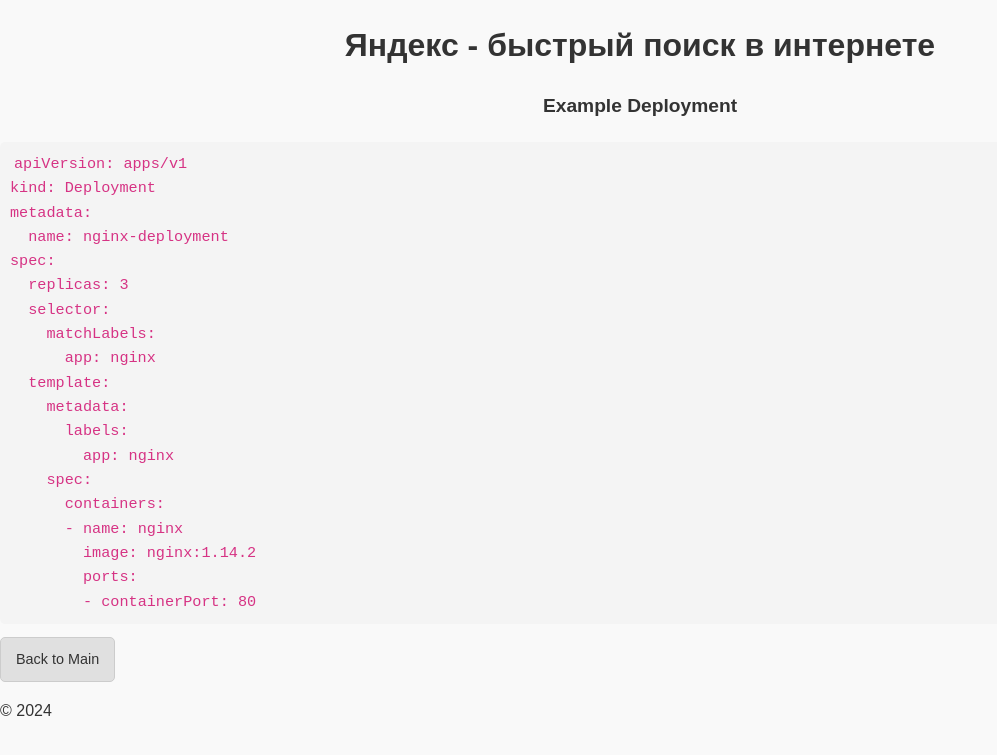
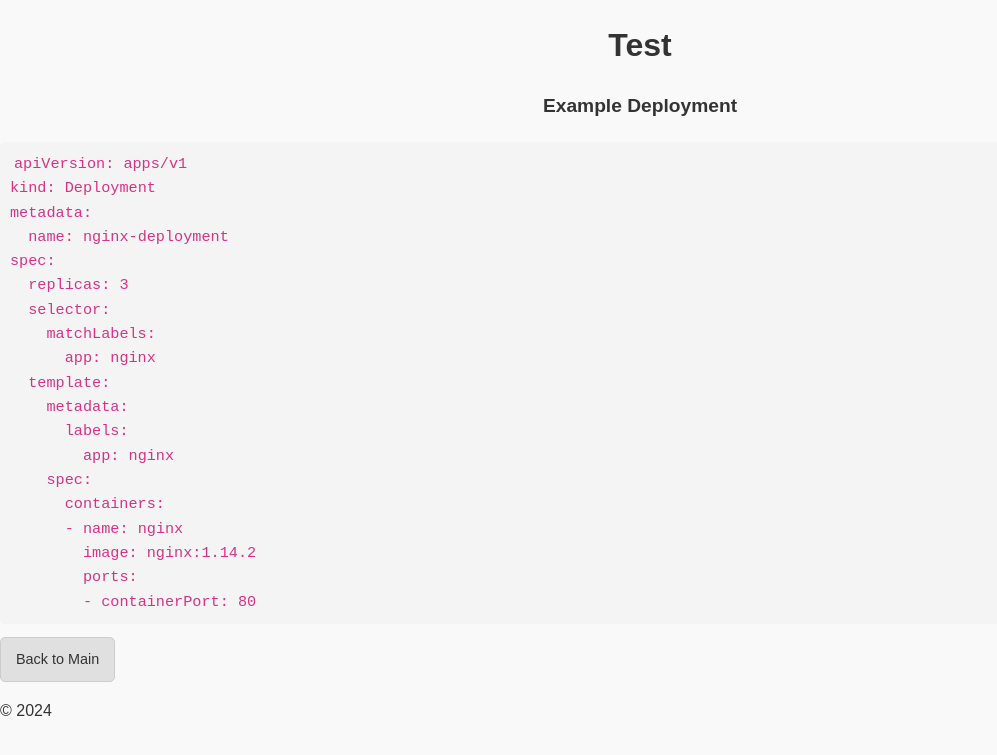
Before and after one commit to nediol/nediol.github.io, a Jekyll site: the page built from kubernetes.md, in a window 1280 px wide. Shown: the top 755 px of the page, without its empty margins (0-997 px from the left). Built offline with Jekyll 4.4.1, drawn with Linux system fonts in a browser that asks for light colours.

Commit message:
Update _config.yml

```diff
--- a/_config.yml
+++ b/_config.yml
@@ -1,4 +1,4 @@
-title: "Яндекс - быстрый поиск в интернете"
-description: "Яндекс - быстрый поиск в интернете"
+title: "Test"
+description: "Test"
 markdown: kramdown
 highlighter: rouge
```
